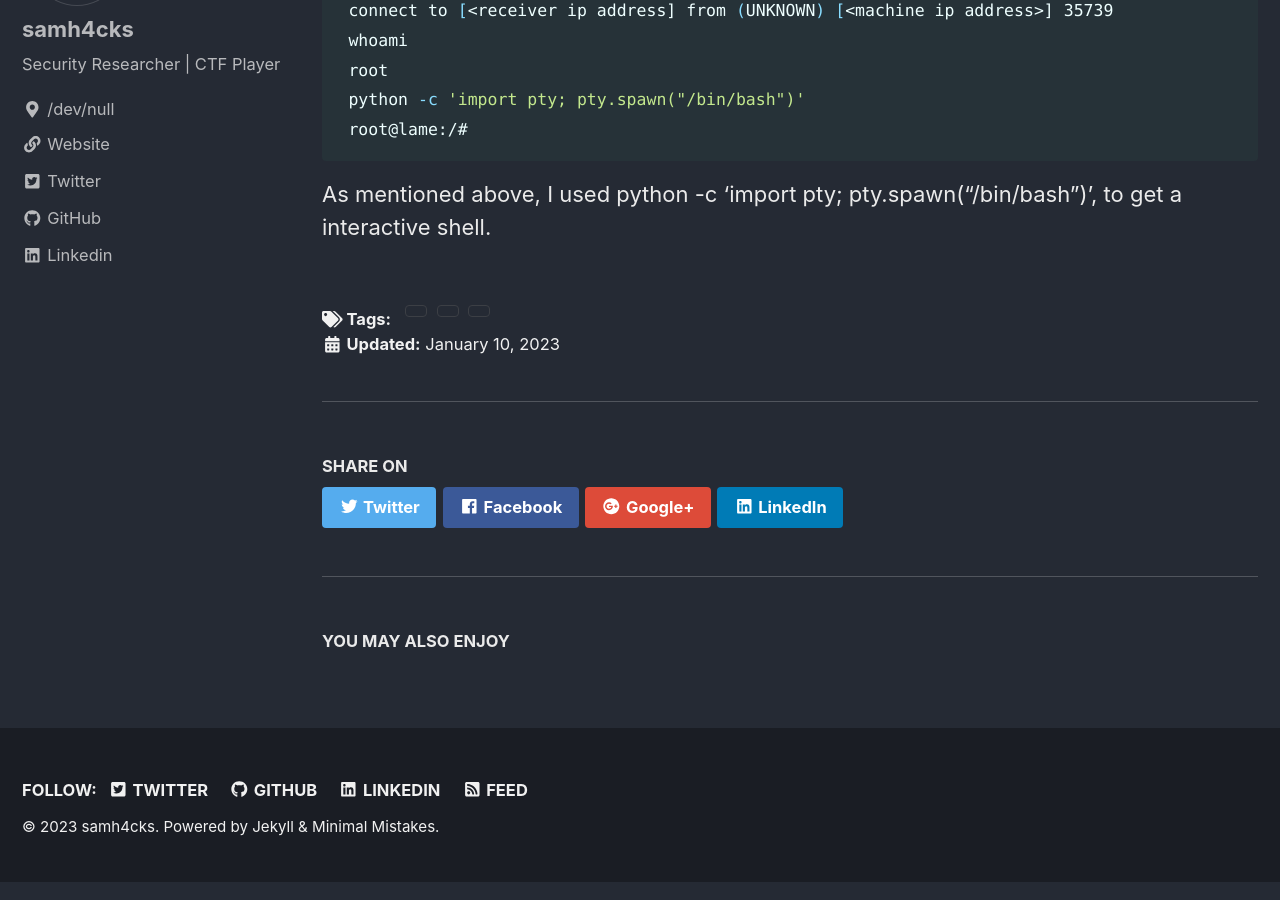
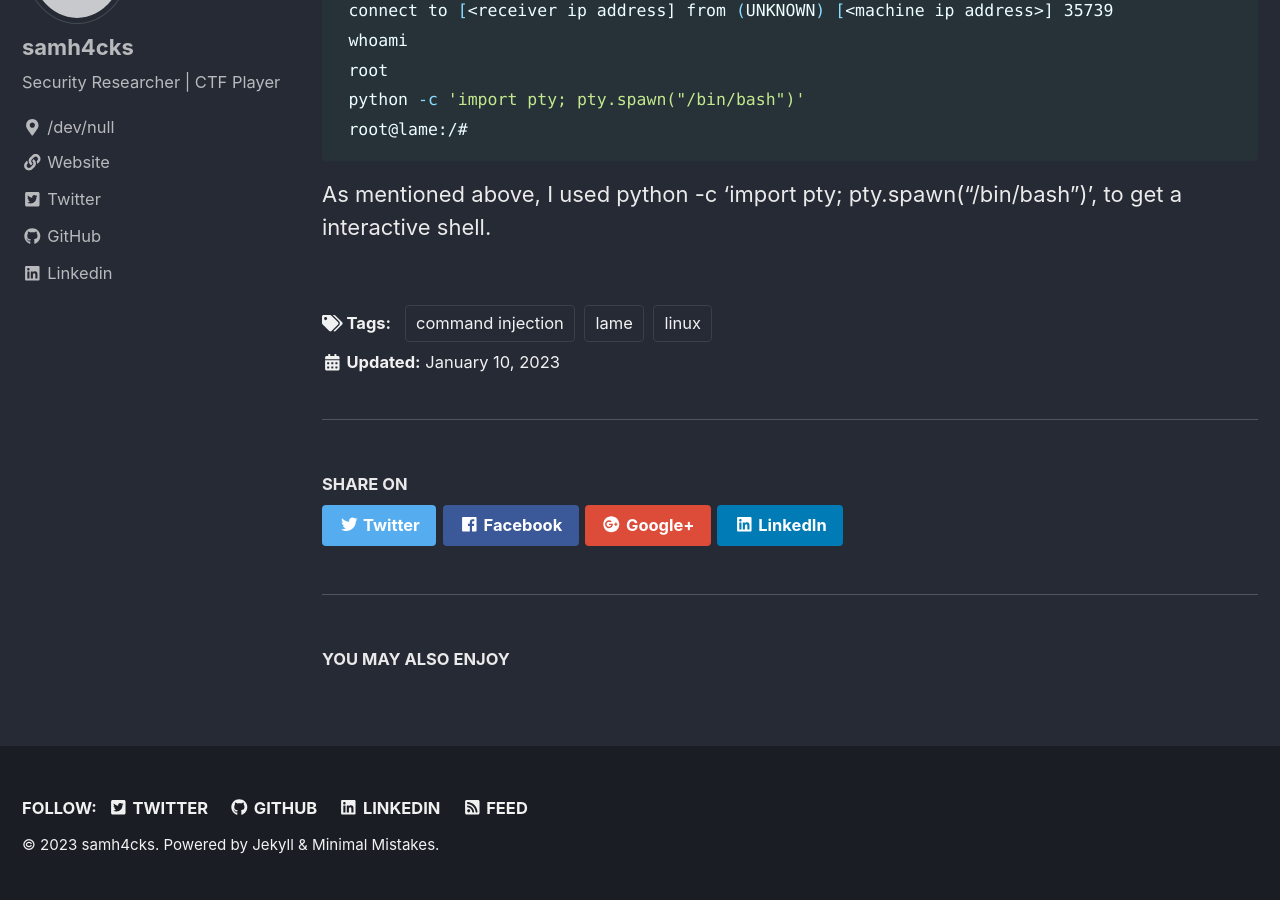
Before and after one commit to samh4cks/samh4cks.github.io, a Jekyll site: the page built from _posts/2023-01-16-lame.md, in a window 1280 px wide and 900 px high, scrolled down 8111 px. Built offline with Jekyll 4.4.1, drawn with Linux system fonts in a browser that asks for light colours; cached includes are drawn as plain includes.

Commit message:
tag-list.html

```diff
--- a/_includes/tag-list.html
+++ b/_includes/tag-list.html
@@ -17,7 +17,7 @@
     <strong><i class="fas fa-fw fa-tags" aria-hidden="true"></i> {{ site.data.ui-text[site.locale].tags_label | default: "Tags:" }} </strong>
     <span itemprop="keywords">
     {% for hash in tag_hashes %}
-      {% assign keyValue = hash %}
+      {% assign keyValue = hash | split: '#' %}
       {% capture tag_word %}{{ keyValue[1] | strip_newlines }}{% endcapture %}
       <a href="{{ tag_word | slugify | prepend: path_type | prepend: site.tag_archive.path | relative_url }}" class="page__taxonomy-item" rel="tag">{{ tag_word }}</a>{% unless forloop.last %}<span class="sep">, </span>{% endunless %}
     {% endfor %}
```
